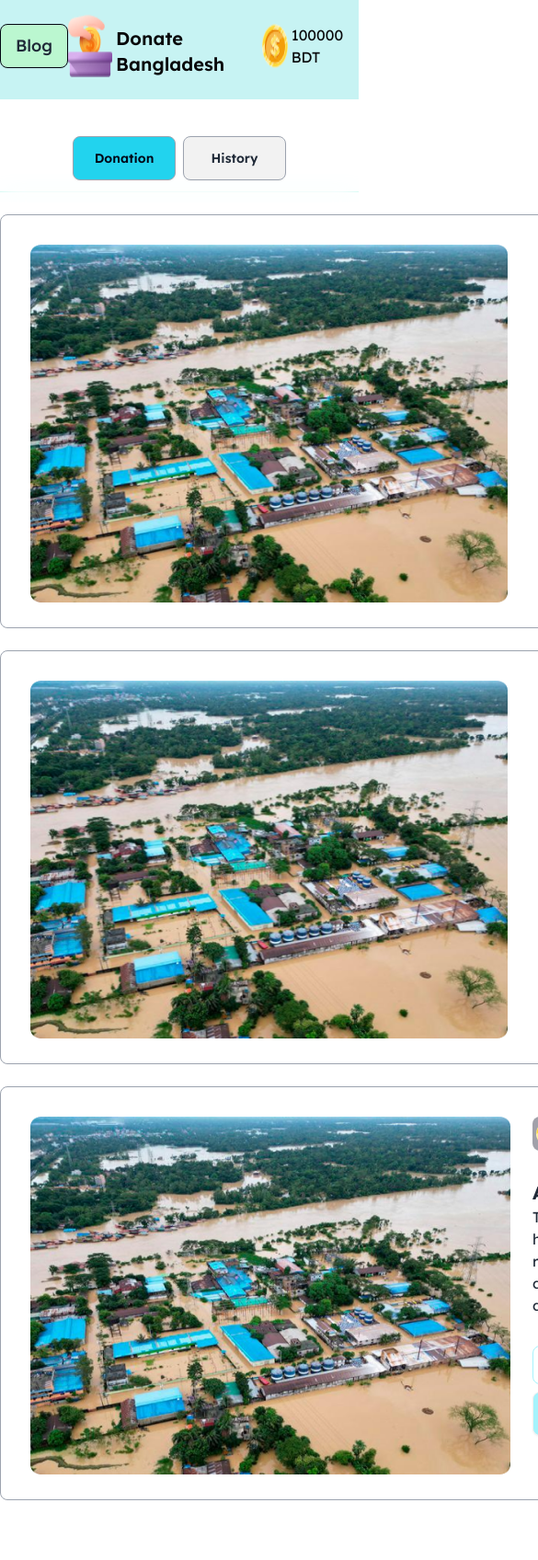
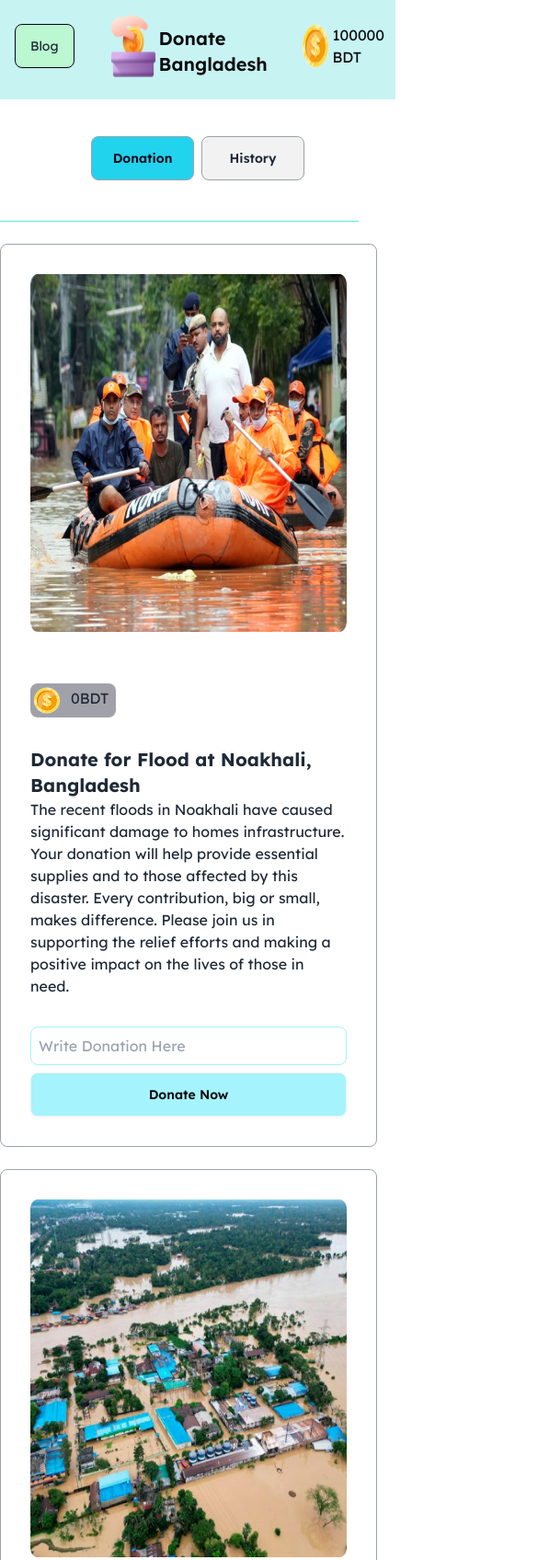
Before and after one commit to SwadKhan/assignment05_PH, a website: page index.html in a window 390 px wide. Shown: the top 1696 px of the page at 92% size, 585 px wide, since content can reach past the window. Drawn offline with nearby package versions, Linux system fonts and the light colour scheme.

Commit message:
added responsiveness

```diff
--- a/function.js
+++ b/function.js
@@ -65,9 +65,3 @@ document.getElementById('blog').addEventListener('click', function (event) {
     event.preventDefault();
     window.location.href = "./blog.html";
 });
-
-
-document.getElementById('home').addEventListener('click', function (event) {
-    event.preventDefault();
-    window.location.href = "./index.html";
-});
--- a/index.html
+++ b/index.html
@@ -42,15 +42,17 @@
 
 
 <body class="lexend">
-    <header class="w-full fixed top-0 z-50 bg-white bg-opacity-60 backdrop-blur-md">
-        <nav class="w-full flex  justify-around items-center pt-4 pb-6 bg-light-blue text-zinc-950">
+    <header class="lg:w-full w-[430px] fixed top-0 z-50 bg-white mx-auto bg-opacity-60 backdrop-blur-md">
+        <nav
+            class="lg:w-full w-[430px] flex  lg:justify-around justify-evenly items-center pt-4 pb-6 bg-light-blue gap-10 text-zinc-950">
             <!-- <div class=""> -->
-            <button id="blog" class="btn bg-green-200 border-gray-950 text-lg font-medium">Blog</button>
+            <button id="blog"
+                class="btn bg-green-200 border-gray-950 lg:text-lg text-sm font-normal ml-4 lg:font-medium">Blog</button>
             <div class="flex gap-1">
                 <img src="./assets/logo.png" alt="logo">
                 <h3 class="mt-3 text-xl font-semibold">Donate Bangladesh</h3>
             </div>
-            <div class="flex gap-1">
+            <div class="flex gap-1 mr-4">
                 <img src="./assets/coin.png" alt="coinlogo">
                 <p><span id="Pbalance">100000</span> BDT</p>
             </div>
@@ -90,15 +92,15 @@
 
 
 
-        <div class="w-full h-[1px] bg-teal-300 my-4"></div>
+        <div class="w-full h-[1px] bg-teal-300 lg:my-4 mt-60"></div>
 
         <div id="Donate_cards">
             <!-- card1 -->
-            <div class=" border border-gray-400 rounded-lg h-[450px] w-[1160px] mx-auto mt-6 ">
+            <div class=" border border-gray-400 rounded-lg lg:h-[450px] lg:w-[1160px] w-[410px] h-auto mx-auto mt-6 ">
 
-                <div class="flex gap-14  p-8 ">
-                    <img class="w-[522px] h-[389px]" src="./assets/feni.png" alt="Feni_image" alt="">
-                    <div class="space-y-8 w-[522px] h-[389px] ">
+                <div class="lg:flex lg:flex-row flex flex-col gap-14  p-8 ">
+                    <img class="w-[522px] h-[389px]" src="./assets/noakhali.png" alt="noakhali_image" alt="">
+                    <div class="space-y-8 lg:w-[522px] lg:h-[389px] h-full w-full">
                         <div class="flex gap-3 rounded-lg bg-zinc-400 w-max p-1 pr-2">
                             <img src="./assets/coin.png" alt="">
                             <p><span id="Bcard1">0</span>BDT</p>
@@ -127,11 +129,11 @@
             </div>
 
             <!-- card2 -->
-            <div class=" border border-gray-400 rounded-lg h-[450px] w-[1160px] mx-auto mt-6 ">
+            <div class=" border border-gray-400 rounded-lg lg:h-[450px] lg:w-[1160px] w-[410px] h-auto mx-auto mt-6  ">
 
-                <div class="flex gap-14  p-8 ">
+                <div class="lg:flex lg:flex-row flex flex-col gap-14  p-8 ">
                     <img class="w-[522px] h-[389px]" src="./assets/feni.png" alt="Feni_image" alt="">
-                    <div class="space-y-8 w-[522px] h-[389px] ">
+                    <div class="space-y-8 lg:w-[522px] lg:h-[389px] h-full w-full ">
                         <div class="flex gap-3 rounded-lg bg-zinc-400 w-max p-1 pr-2">
                             <img src="./assets/coin.png" alt="">
                             <p><span id="Bcard2">600</span>BDT</p>
@@ -159,11 +161,11 @@
 
 
             <!-- card3 -->
-            <div class=" border border-gray-400 rounded-lg h-[450px] w-[1160px] mx-auto mt-6 ">
+            <div class=" border border-gray-400 rounded-lg lg:h-[450px] lg:w-[1160px] w-[410px] h-auto mx-auto mt-6 ">
 
-                <div class="flex gap-6 p-8 ">
-                    <img class="w-[522px] h-[389px]" src="./assets/feni.png" alt="Quota_image" alt="">
-                    <div class="space-y-8 w-[522px] h-[389px] ">
+                <div class="lg:flex lg:flex-row flex flex-col gap-14  p-8 ">
+                    <img class="w-[522px] h-[389px]" src="./assets/quota-protest.png" alt="Quota_image" alt="">
+                    <div class="space-y-8 lg:w-[522px] lg:h-[389px] h-full w-full ">
                         <div class="flex gap-3 rounded-lg bg-zinc-400 w-max p-1 pr-2">
                             <img src="./assets/coin.png" alt="">
                             <p><span id="Bcard3">600</span>BDT</p>
--- a/utilites.js
+++ b/utilites.js
@@ -30,7 +30,7 @@ function history(money, location) {
     }
 
     const newDiv = document.createElement('div');
-    newDiv.className = 'border border-gray-400 rounded-lg ml-[150px] mr-[150px] mt-6 p-16 gap-6';
+    newDiv.className = 'border border-gray-400 rounded-lg lg:ml-[150px] lg:mr-[150px] mx-auto mr-4 ml-4 mt-6 p-16 gap-6';
     newDiv.innerHTML = `<p>${money} Taka is donated for ${location} </p>
         <p> Date: ${fDate}</p>`
     document.getElementById("history").appendChild(newDiv);
```
Also changed, not shown: blog.html (+6 -4 lines).
